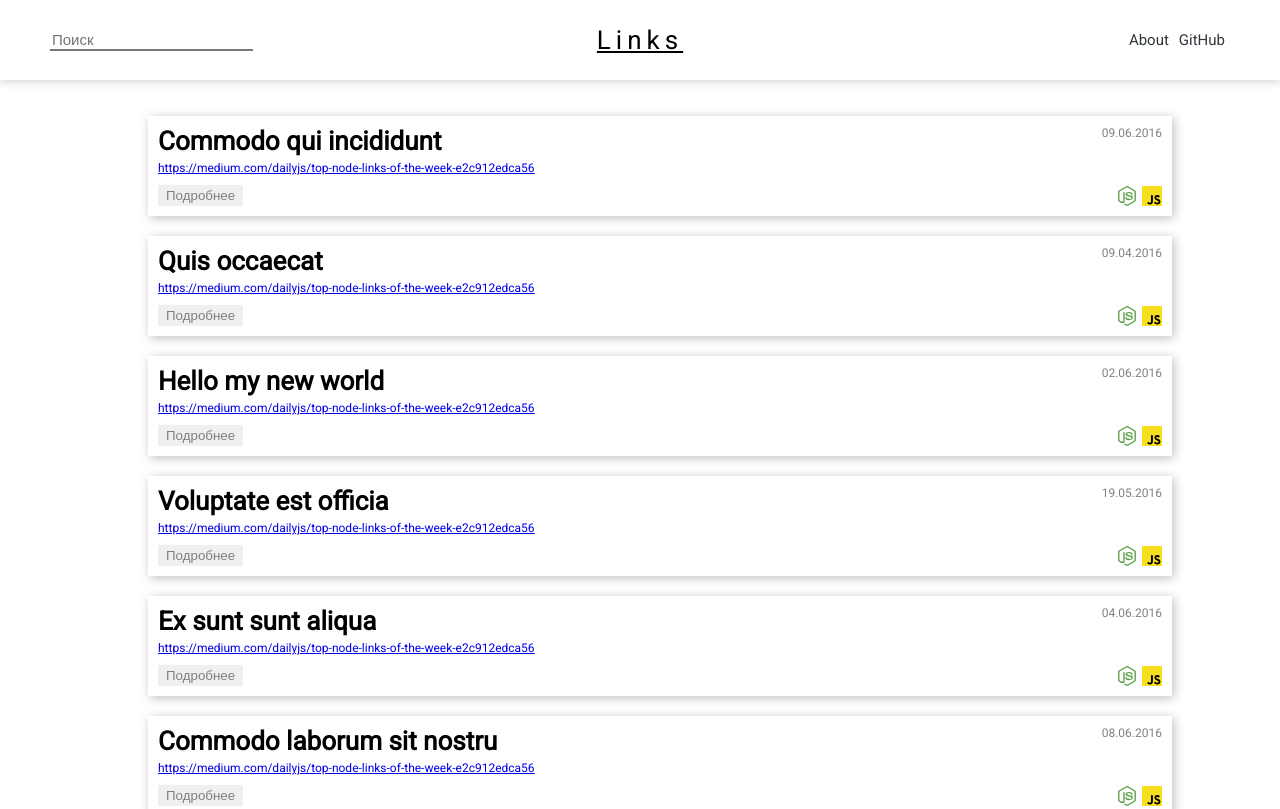
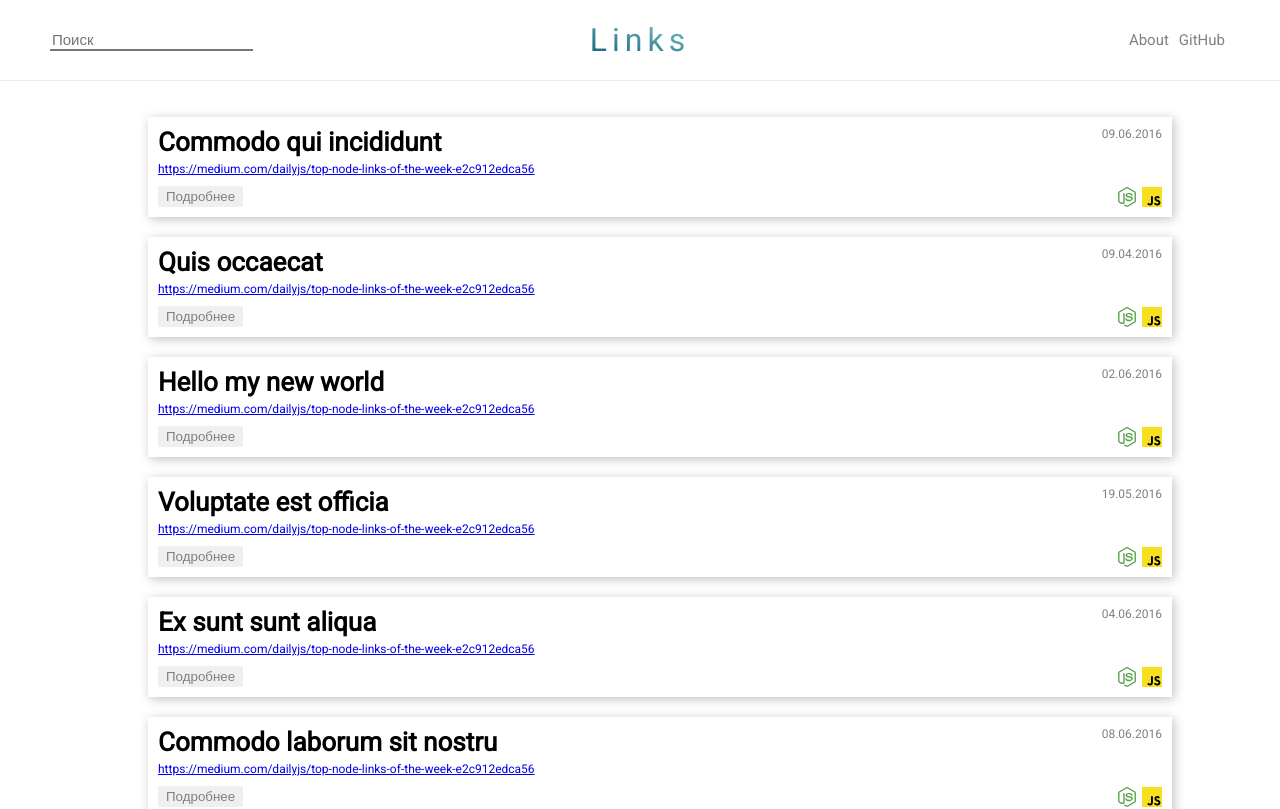
Before and after one commit to MoonW1nd/Links, a React app: page / in a window 1280 px wide. Shown: the top 809 px of the page. Built offline with nearby package versions, Linux system fonts and the light colour scheme.

Commit message:
Style updates, experiments with gradients

```diff
--- a/src/App.scss
+++ b/src/App.scss
@@ -1,4 +1,5 @@
 @import './UI-Kit/fonts';
+@import './UI-Kit/colors';
 
 body {
   margin: 0;
@@ -9,7 +10,7 @@ body {
   .App {
     display: flex;
     flex-direction: column;
-    justify-content: center;
     align-items: center;
+    height: 100vh;
   }
 }
--- a/src/UI-Kit/colors.scss
+++ b/src/UI-Kit/colors.scss
@@ -7,3 +7,9 @@ $black: #2f373d;
 $lightGreen: #c8e6c9;
 
 $yellow: #f7e01f;
+
+$white: #ffffff;
+
+$lightSeporationColor: #ebebeb;
+
+$backgroudWhiteGradient: linear-gradient(120deg, #fdfbfb 0%, #ebedee 100%);
--- a/src/UI-Kit/sizes.scss
+++ b/src/UI-Kit/sizes.scss
@@ -2,6 +2,7 @@ $TagIcon_size_small: 20px;
 
 // Fonts
 $title_fontSize_medium: 26px;
+$title_fontSize_large: 32px;
 $fontSize_small: 12px;
 $fontSize_medium: 15px;
 
--- a/src/components/Header-Button/style.scss
+++ b/src/components/Header-Button/style.scss
@@ -2,14 +2,15 @@
 @import '../../UI-Kit/colors';
 
 .HeaderButton {
-  color: $black;
+  color: $gray;
   margin: 0 5px;
   font-size: $fontSize_medium;
   text-decoration: none;
   &:visited {
-    color: $black;
+    // color: $black;
+    color: $gray;
   }
   &:hover {
-    color: $gray;
+    color: darken($gray, 10%);
   }
 }
--- a/src/components/Header/style.scss
+++ b/src/components/Header/style.scss
@@ -1,14 +1,16 @@
+@import '../../UI-Kit/colors';
+
 .Header {
   width: 100vw;
-  height: 80px;
+  min-height: 80px;
   display: flex;
   position: sticky;
   top: 0;
   justify-content: center;
   align-items: center;
   z-index: 1;
-  background-color: #ffffff;
-  box-shadow: 0 0 10px rgba(0, 0, 0, 0.25);
+  background-color: rgba($white, 0.9);
+  border-bottom: 1px solid $lightSeporationColor;
 
   &-ButtonsWrapper {
     position: absolute;
--- a/src/components/Logo/style.scss
+++ b/src/components/Logo/style.scss
@@ -2,7 +2,12 @@
 
 .Logo {
   font-weight: lighter;
-  font-size: $title_fontSize_medium;
+  font-size: $title_fontSize_large;
   line-height: 40px;
   letter-spacing: 5px;
+  background-image: linear-gradient(15deg, #13547a 0%, #80d0c7 100%);
+  // background-image: linear-gradient(-225deg, #473B7B 0%, #3584A7 51%, #30D2BE 100%);
+  color: transparent;
+  -webkit-background-clip: text;
+  background-clip: text;
 }
```
Also changed, not shown: 2 other files (tests, documents, lock files or other folders).
